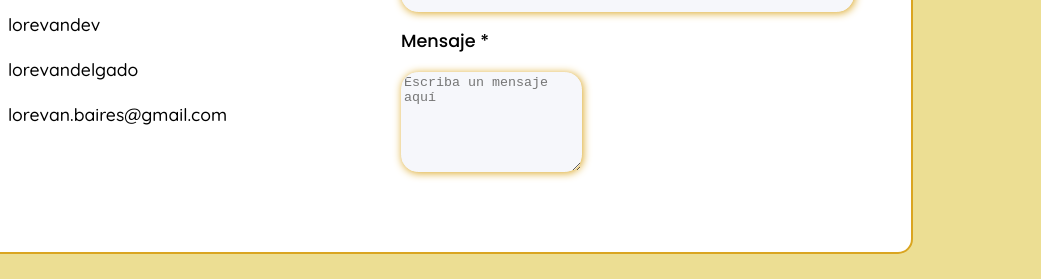
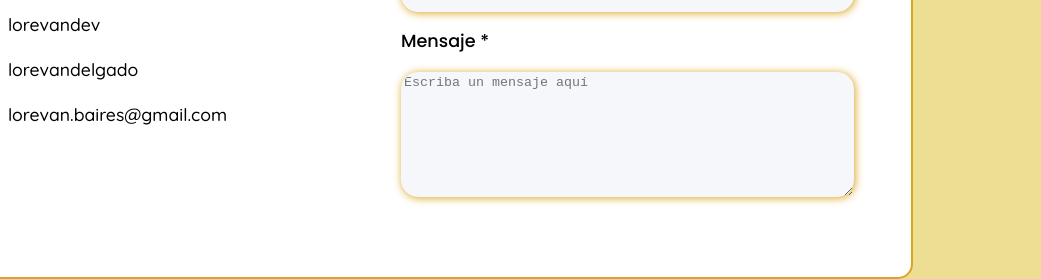
Before and after one commit to lorevandev/MI-PORTFOLIO, a plain HTML site: page index.html in a window 1280 px wide. Shown: the part 3456-3735 px from the top of the page, 239-1280 px from the left. Before the commit the page ends 3710 px from the top, so only its background shows below. Drawn offline with nearby package versions, Linux system fonts and the light colour scheme.

Commit message:
se corrige tamaño del textarea en mensaje del formulario

```diff
--- a/estilos.css
+++ b/estilos.css
@@ -565,11 +565,12 @@ h4{
     min-height: 12em; **/
 
 textarea{
-    resize: vertical;
-    max-height: 300px;
-    min-height: 100px;
+    resize: both;
+    min-width: 34em;
+    min-height: 9.37em;
     display: block;
 }
+
 
 /** Alinea los campos nombre y apellido **/
 
@@ -601,6 +602,8 @@ textarea{
     width: 34em;
 }
 
+     /** Estilo de los campos **/
+
 input, textarea{
     border-radius: 1.25em;
     height: 3em;
@@ -613,3 +616,7 @@ input, textarea{
 input:hover{
 border: 1px solid rgb(106, 95, 211);
 }
+
+textarea:hover{
+    border: 1px solid rgb(106, 95, 211);
+}
```
